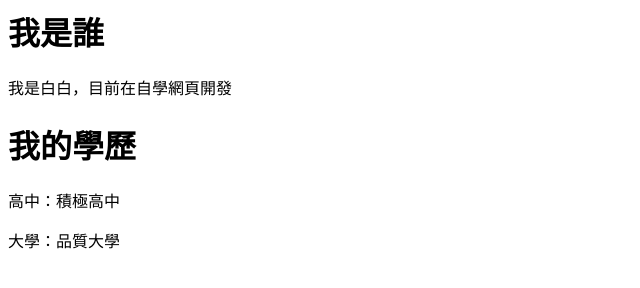
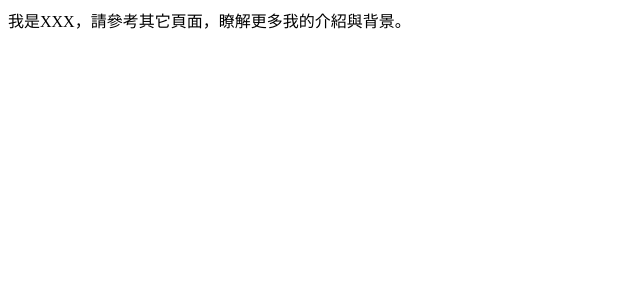
Before and after one commit to wendy199532/my-first-testing-repo, a plain HTML site: page index.html in a window 1280 px wide. Shown: the whole page, without its empty margins (0-640 px from the left). Drawn offline with Linux system fonts and the light colour scheme.

Commit message:
'第五次提交'

```diff
--- a/index.html
+++ b/index.html
@@ -1,5 +1 @@
-<h1>我是誰</h1>
-<p>我是白白，目前在自學網頁開發</p>
-<h1>我的學歷</h1>
-<p>高中：積極高中</p>
-<p>大學：品質大學</p>
+我是XXX，請參考其它頁面，瞭解更多我的介紹與背景。
```
Also changed, not shown: about.html (added, +1 -0 lines), background.html (added, +2 -0 lines).
